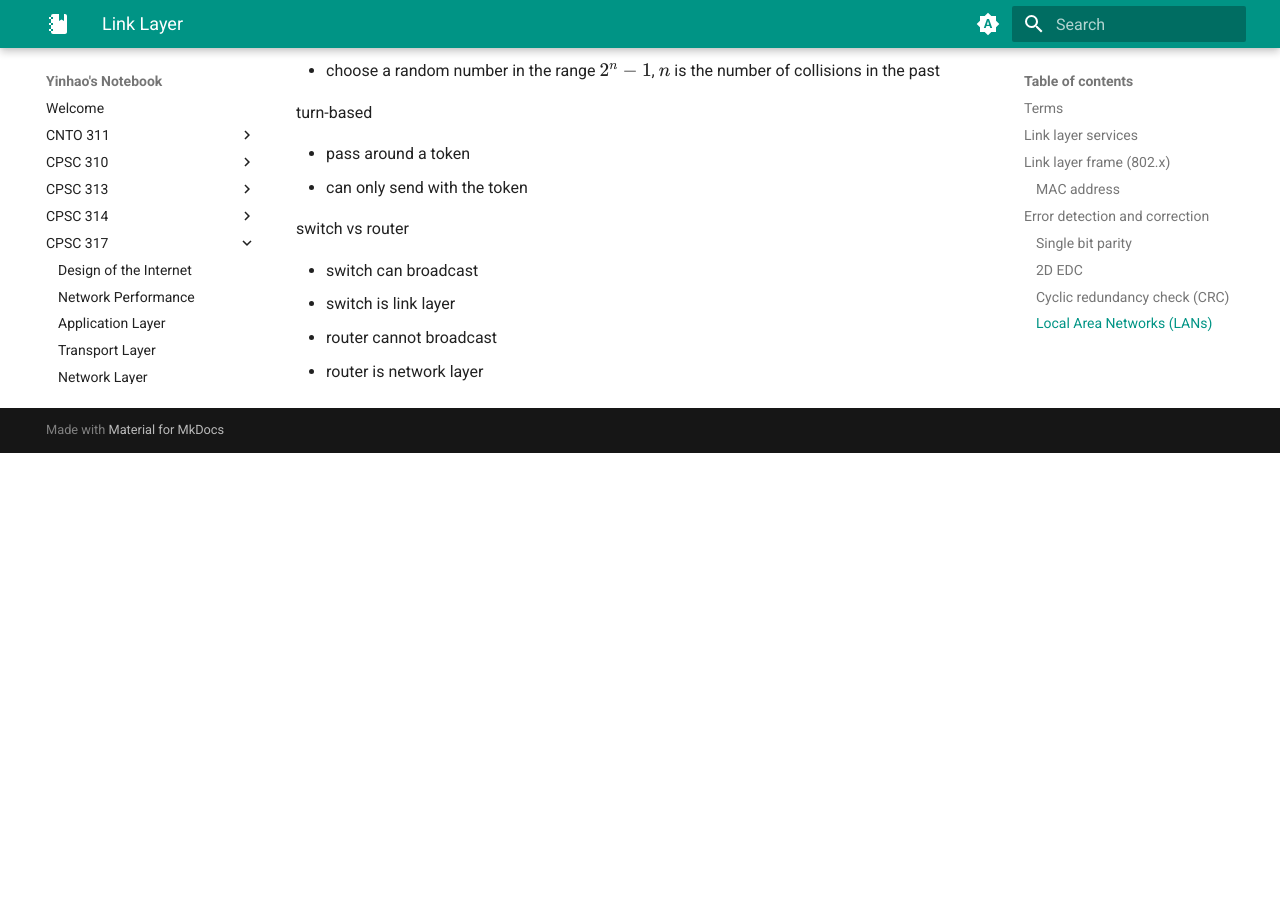
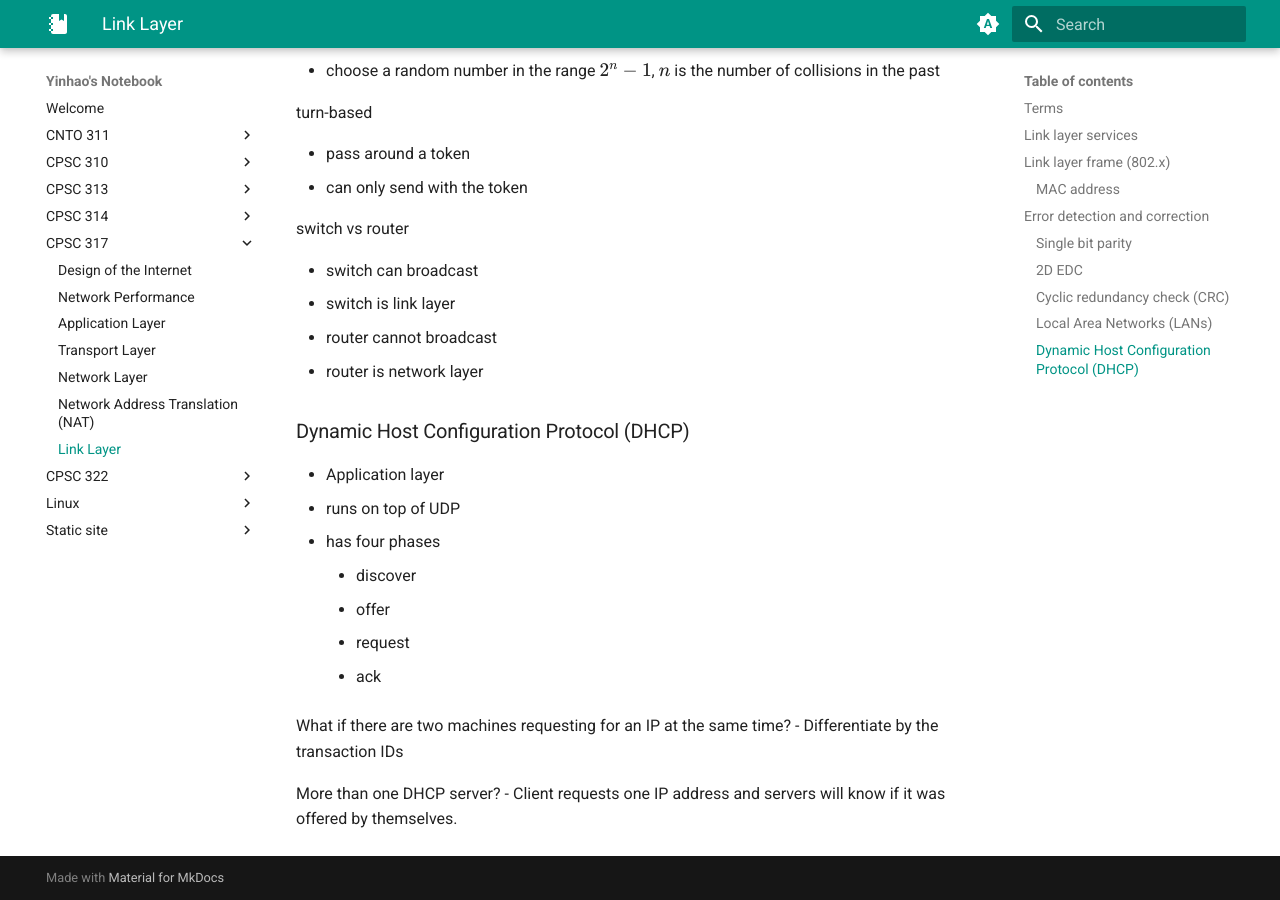
Before and after one commit to yinhao-f/notes, an MkDocs documentation site: the page built from docs/CPSC-317/7-link-layer.md, in a window 1280 px wide and 900 px high, scrolled down 2373 px. Built offline with MkDocs 1.6.1 and Material for MkDocs 9.7.7, drawn with Linux system fonts in a browser that asks for light colours; before the commit the page ends 2826 px from its top, so only the background shows below that.

Commit message:
Sync notes 11.23

```diff
--- a/docs/CPSC-317/7-link-layer.md
+++ b/docs/CPSC-317/7-link-layer.md
@@ -99,3 +99,17 @@ switch vs router
 - switch is link layer
 - router cannot broadcast
 - router is network layer
+
+### Dynamic Host Configuration Protocol (DHCP)
+
+- Application layer
+- runs on top of UDP
+- has four phases
+    - discover
+    - offer
+    - request
+    - ack
+
+What if there are two machines requesting for an IP at the same time? - Differentiate by the transaction IDs
+
+More than one DHCP server? - Client requests one IP address and servers will know if it was offered by themselves.
```
